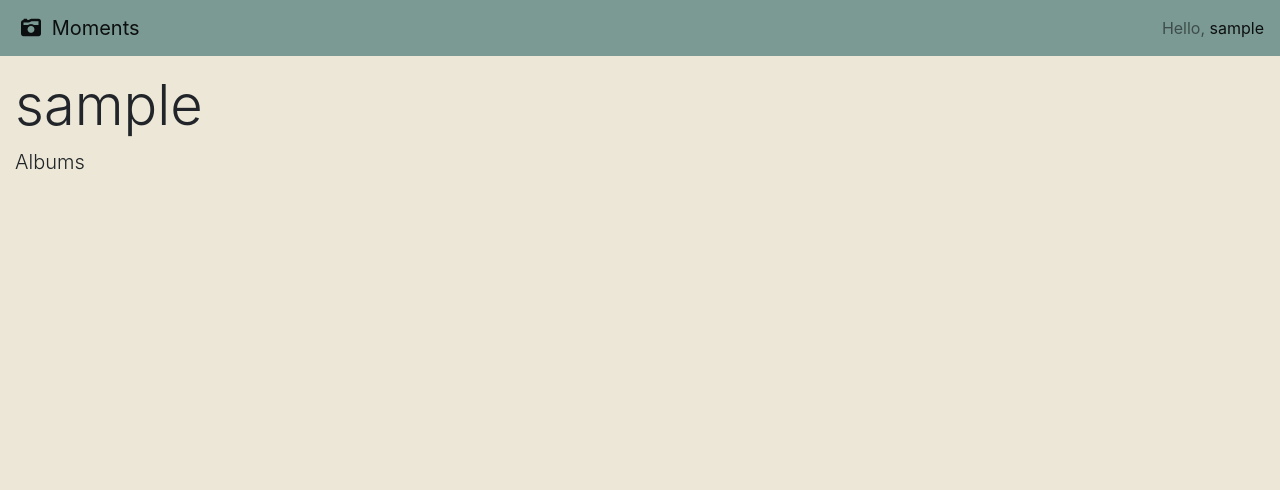
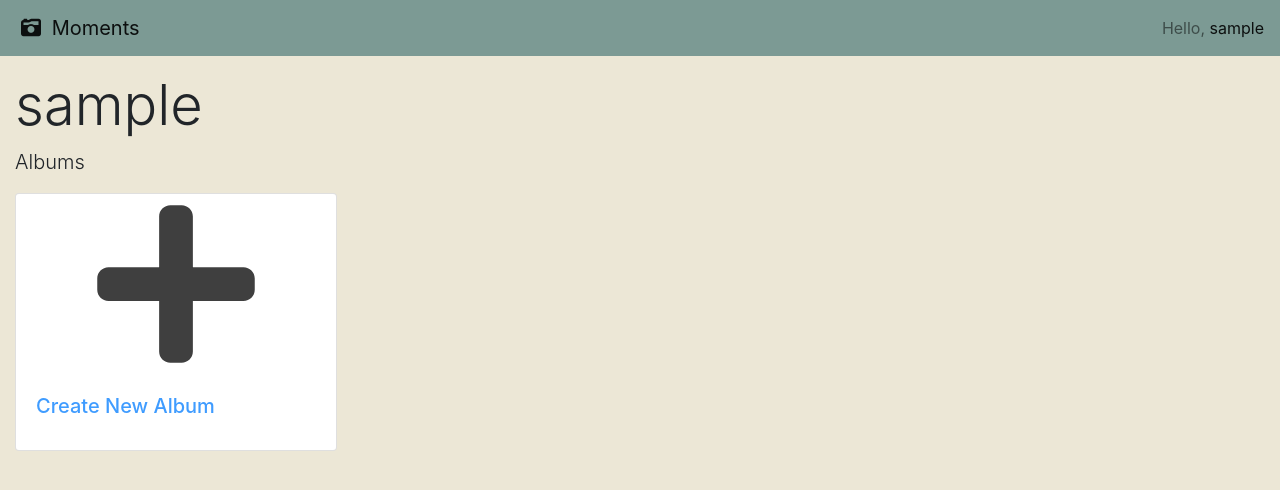
Before and after one commit to elkirby/moments-app, a Django app: template moments/templates/auth/user_detail.html in a window 1280 px wide. Shown: the top 490 px of the page. Run offline with Django 3.2, Linux system fonts and the light colour scheme; the template is opened without the code that fills it: values that come from a table or form of the project are taken from there, others are empty; the visitor is signed in with stand-in values (Sample User, id 1); data comes from the database, SQL or seed files in the repository; some libraries are stand-ins or nearby versions.

Commit message:
Adds link to create a new album from own user profile

```diff
--- a/moments/templates/auth/user_detail.html
+++ b/moments/templates/auth/user_detail.html
@@ -21,6 +21,18 @@
                 </a>
             {% endif %}
         {% endfor %}
+        {% if object.username == user.username %}
+        <a href="{% url 'Create New Album' %}">
+            <div class="card" id="new-album" >
+                <div class="overlay">
+                    <img class="card-img-top" src="{% static 'img/plus-solid.svg' %}">
+                    <div class="card-body">
+                        <h5 class="card-title">Create New Album</h5>
+                    </div>
+                </div>
+            </div>
+        </a>
+    {% endif %}
     </div>
 
     <style>
@@ -36,6 +48,15 @@
             transition: .5s ease;
         }
 
+        .card#new-album .overlay {
+            opacity: 0.75;
+
+        }
+
+        .card#new-album:hover .overlay {
+            opacity: 1;
+        }
+
         .card:hover .overlay {
             opacity: 0.75;
         }
```
Also changed, not shown: moments/profiles/tests.py (+15 -4 lines), moments/static/img/plus-solid.svg (added).
